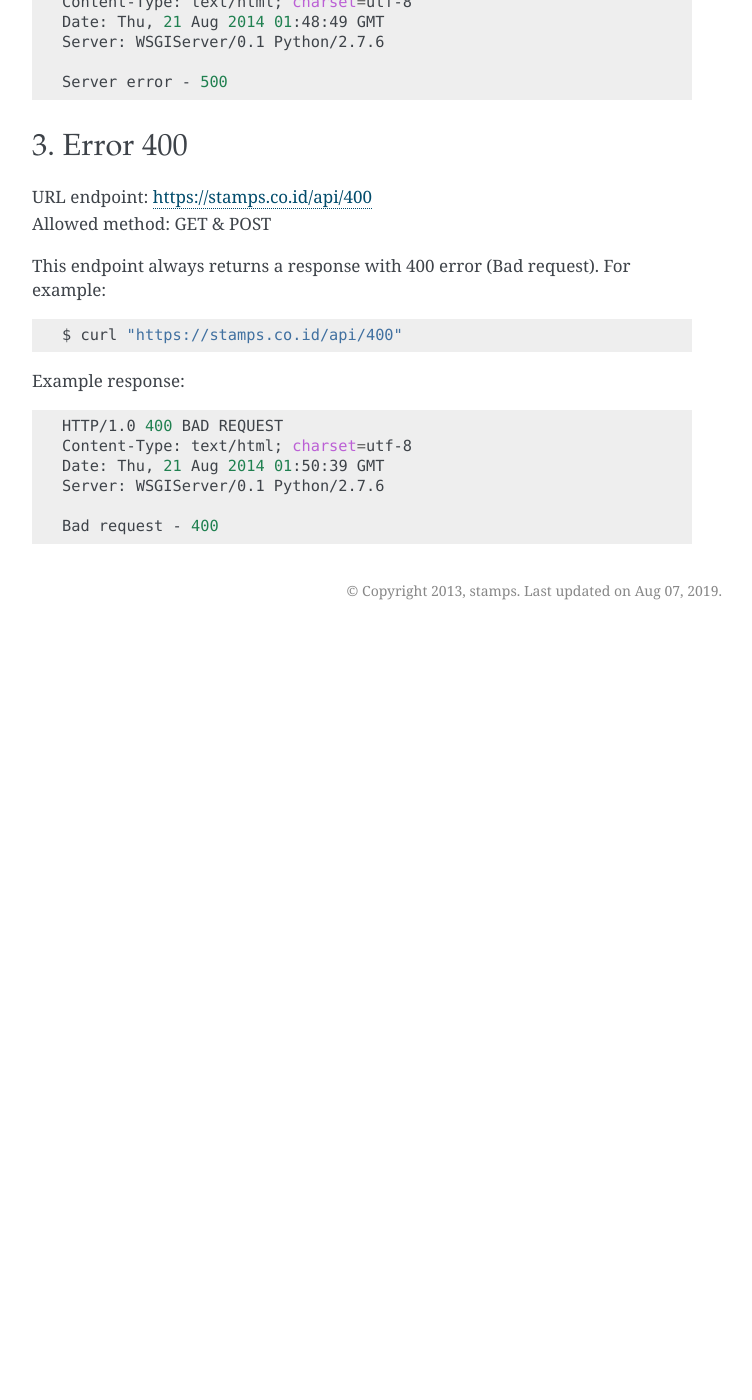
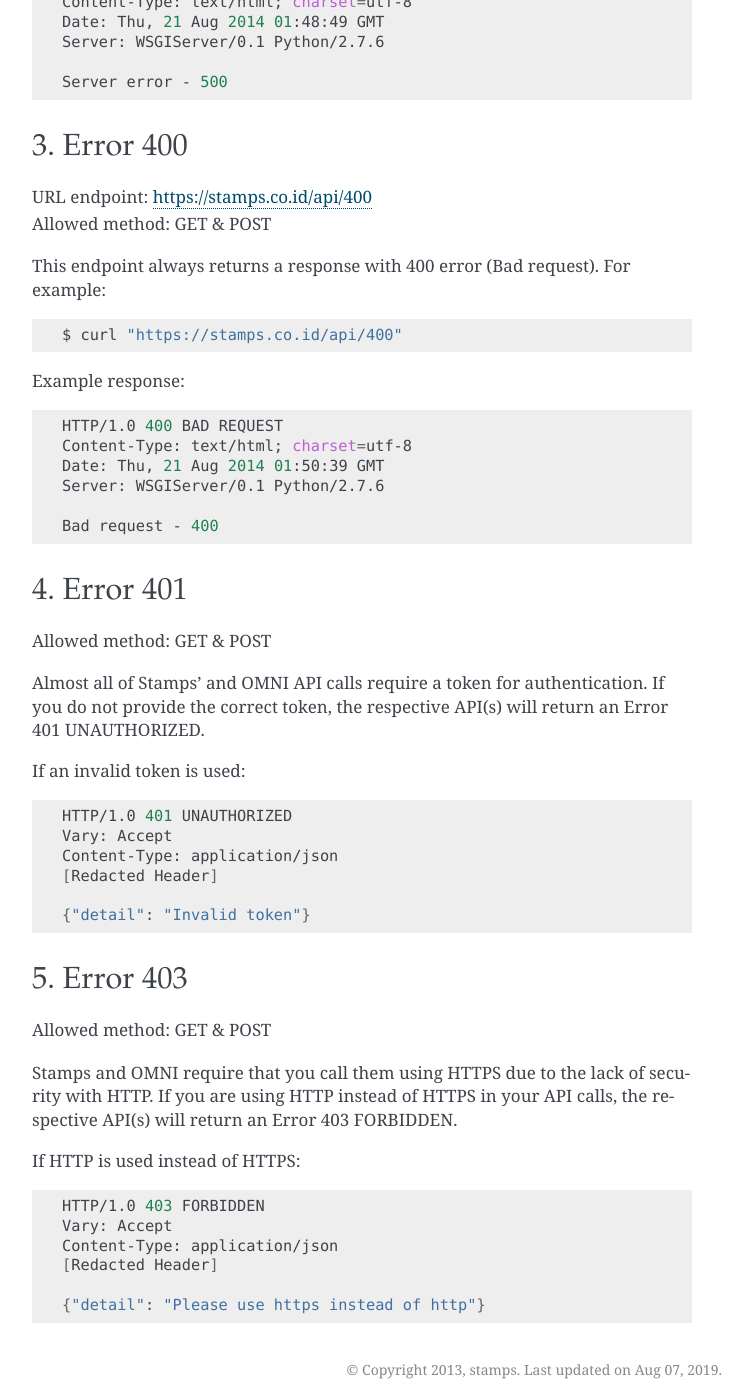
Before and after one commit to ui/stamps-api-docs, a Sphinx documentation site: the page built from source/testing.rst, in a window 1280 px wide and 1400 px high, scrolled down 1277 px. Shown: the whole window, without its empty margins (388-1140 px from the left). Built offline with Sphinx 7.4.7, drawn with Linux system fonts in a browser that asks for light colours; before the commit the page ends 1907 px from its top, so only the background shows below that; some of the changed text lies outside the part shown.

Commit message:
Add Error 401 & 403 in testing.rst (#21)
* Add error 401 and 403

* Update testing.rst

```diff
--- a/source/testing.rst
+++ b/source/testing.rst
@@ -92,3 +92,37 @@ Example response:
     Server: WSGIServer/0.1 Python/2.7.6
 
     Bad request - 400
+
+4. Error 401
+============
+| Allowed method: GET & POST
+
+Almost all of Stamps' and OMNI API calls require a token for authentication. If you do not provide the correct token, the respective API(s) will return an Error 401 UNAUTHORIZED.
+
+If an invalid token is used:
+
+.. code-block:: bash
+
+    HTTP/1.0 401 UNAUTHORIZED
+    Vary: Accept
+    Content-Type: application/json
+    [Redacted Header]
+
+    {"detail": "Invalid token"}
+
+5. Error 403
+============
+| Allowed method: GET & POST
+
+Stamps and OMNI require that you call them using HTTPS due to the lack of security with HTTP. If you are using HTTP instead of HTTPS in your API calls, the respective API(s) will return an Error 403 FORBIDDEN.
+
+If HTTP is used instead of HTTPS:
+
+.. code-block:: bash
+
+    HTTP/1.0 403 FORBIDDEN
+    Vary: Accept
+    Content-Type: application/json
+    [Redacted Header]
+
+    {"detail": "Please use https instead of http"}
```
